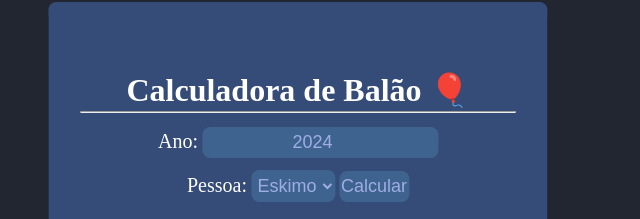
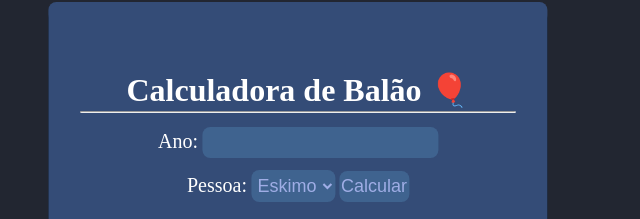
Before and after one commit to naitoDoriso/balao, a plain HTML site: page index.html in a window 1280 px wide. Shown: the part 150-369 px from the top of the page, 342-982 px from the left. Drawn offline with Linux system fonts and the light colour scheme.

Commit message:
Update index.html

```diff
--- a/index.html
+++ b/index.html
@@ -172,7 +172,7 @@
 		<hr>
 		<form>
 			<label for="ano">Ano:</label>
-			<input type="number" id="ano" value="2024" required>
+			<input type="number" id="ano" required>
 
 			<br>
 
```
